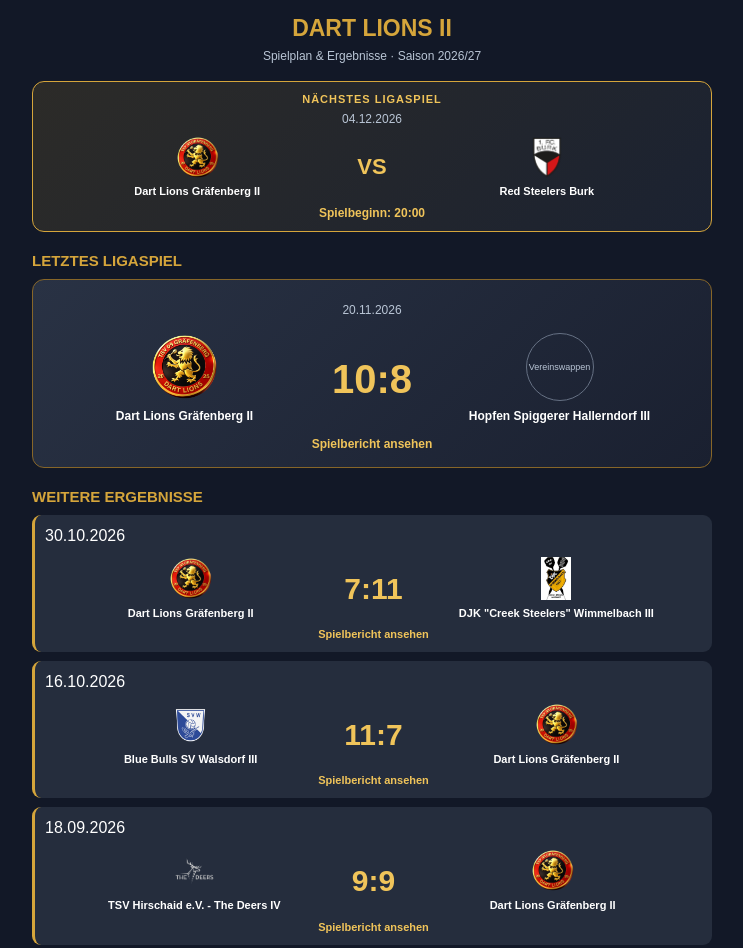
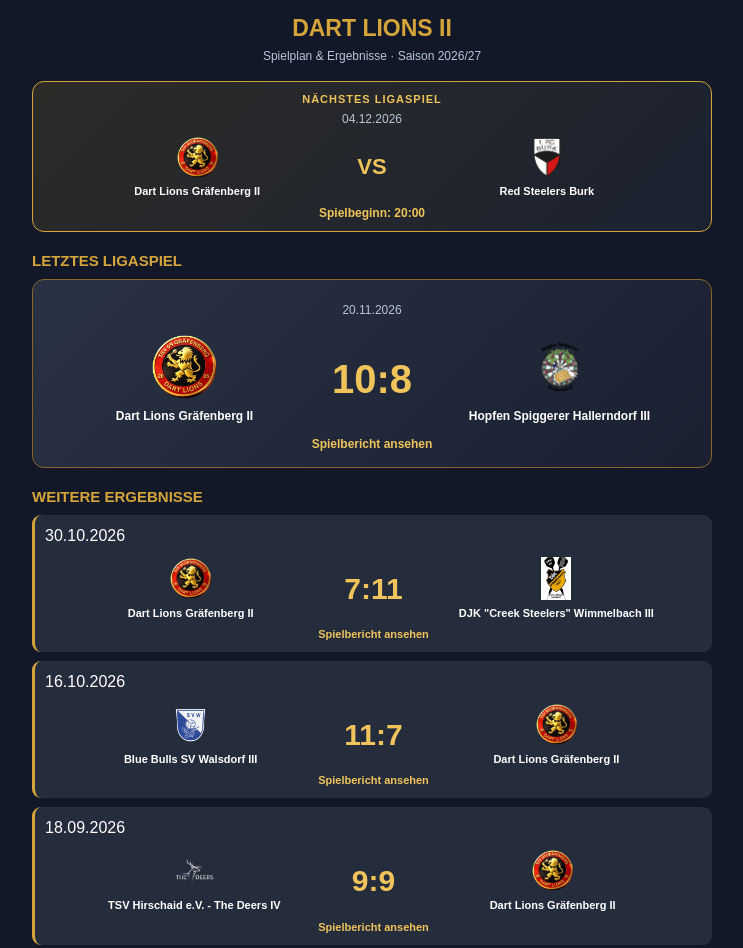
Before and after one commit to DrEvil0815/dart-lions-tabellen, a plain HTML site: page ergebnisse-ii.html in a window 1280 px wide. Shown: the top 948 px of the page, without its empty margins (268-1011 px from the left). Drawn offline with Linux system fonts and the light colour scheme.

Commit message:
Update ergebnisse-ii.html

```diff
--- a/ergebnisse-ii.html
+++ b/ergebnisse-ii.html
@@ -374,7 +374,7 @@ const LOGOS = {
   "Dart Warriors FC Pommersfelden III":
     "./logos/pommersfelden.jpg",
 
-  "Hopfen Spiggerer Hallerdorf III":
+  "Hopfen Spiggerer Hallerndorf III":
     "./logos/hallerdorf.png"
 
 };
```
